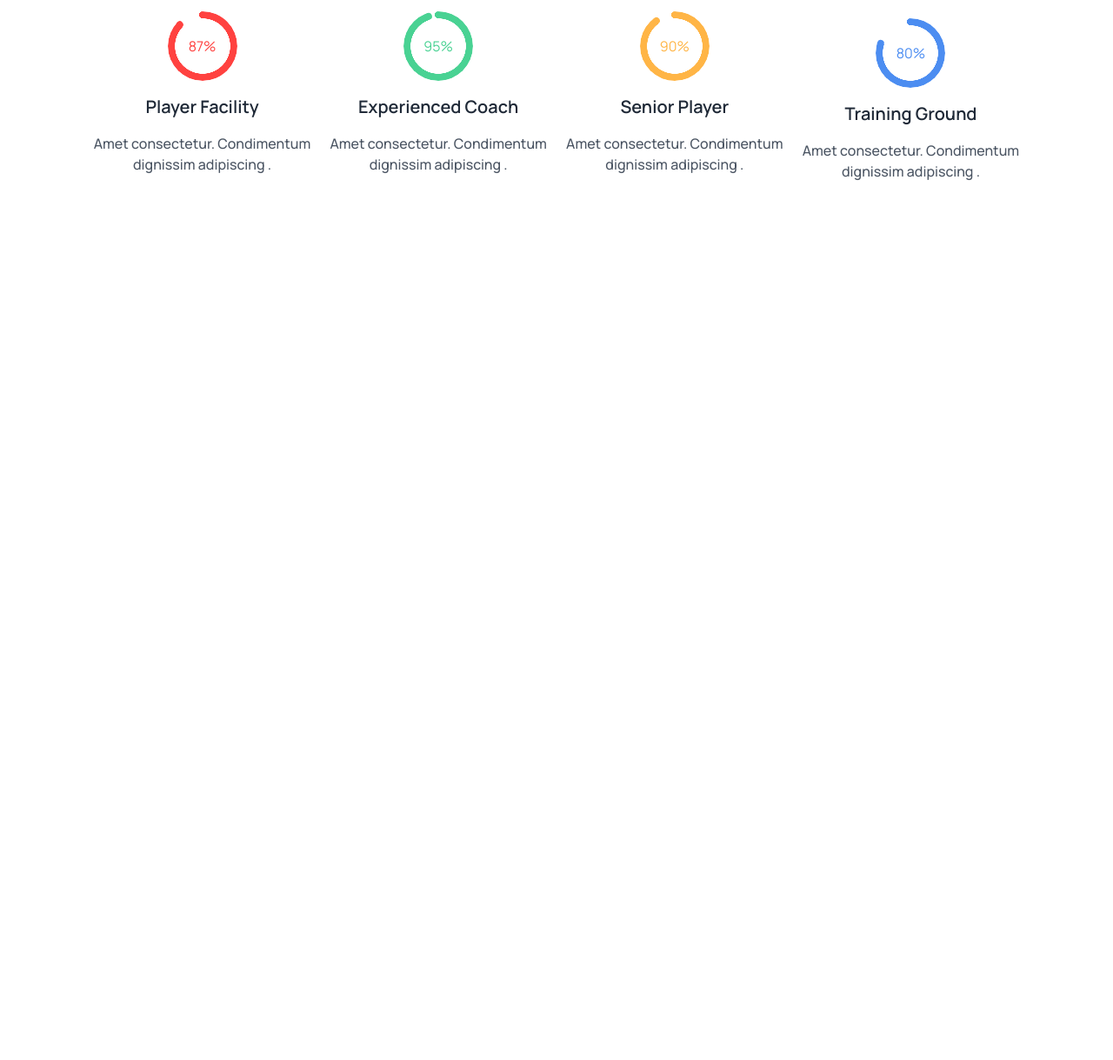
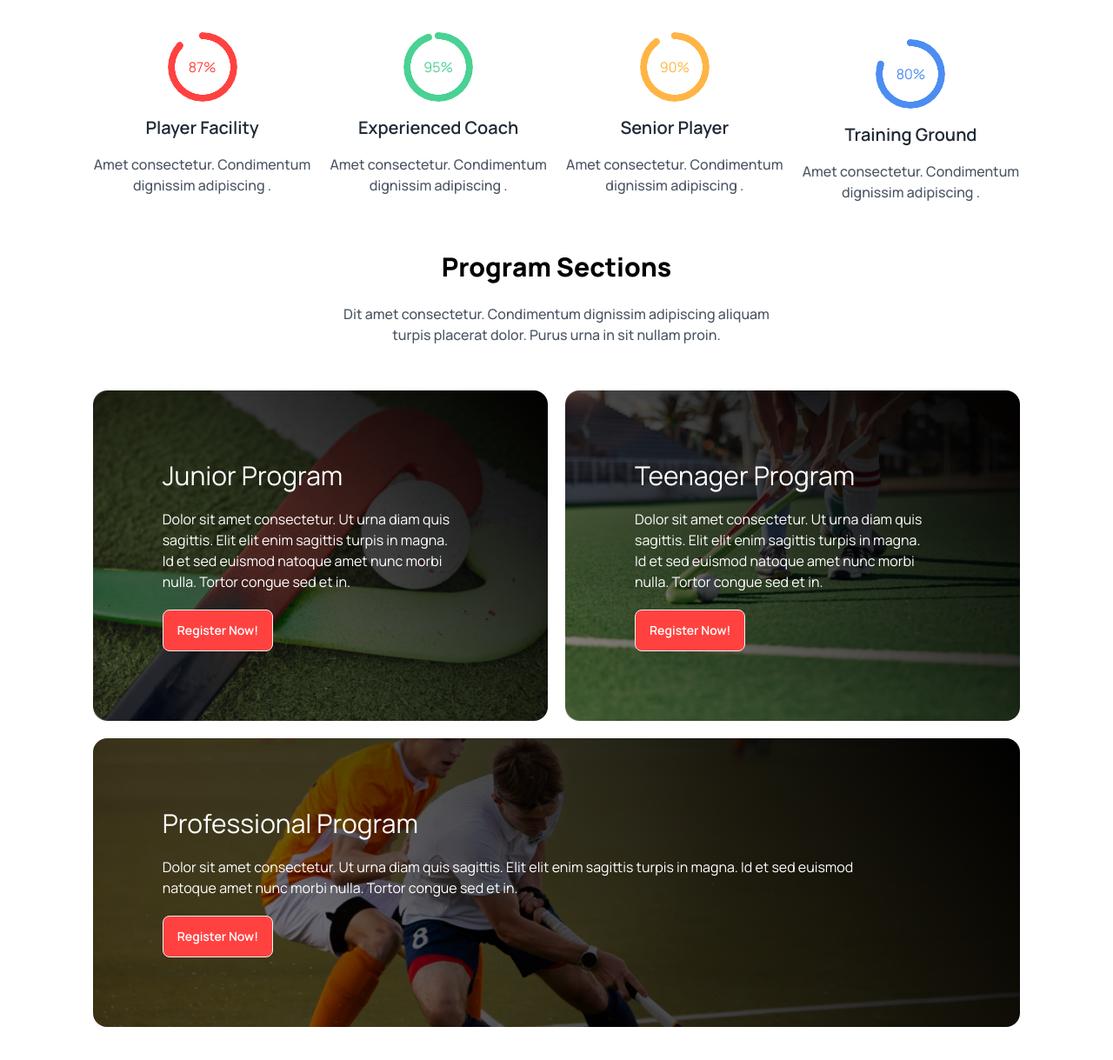
Before and after one commit to AkashAhmed007/Assignment-3, a plain HTML site: page index.html in a window 1280 px wide. Shown: the part 1141-2360 px from the top of the page at 87% size. Before the commit the page ends 1406 px from the top, so only its background shows below. Drawn offline with nearby package versions, Linux system fonts and the light colour scheme.

Commit message:
program section added

```diff
--- a/index.html
+++ b/index.html
@@ -57,7 +57,7 @@
               </div>
         </div>
 <!-- banner section -->
-        <div class="container mx-auto w-10/12 lg:relative flex-col gap-4">
+        <div class="container mx-auto w-10/12 lg:relative flex-col gap-4 mb-5">
           <div class="carousel w-full">
             <div id="slide1" class="carousel-item relative w-full">
               <img src="Images/1.png" class="w-full" />
@@ -88,7 +88,7 @@
               </div>
             </div>
           </div>
-          <div class="bg-black lg:w-[40%] md:mx-auto lg:h-32 lg:absolute lg:right-28 lg:bottom-16 p-6 rounded-2xl">
+          <div class="bg-black lg:w-[40%] md:mx-auto lg:h-32 lg:absolute lg:right-28 lg:bottom-16 p-6 rounded-2xl mt-5">
             <h1 class="text-white lg:text-xl text-base font-extrabold">Meet all the heroes from the field</h1>
             <p class="text-sm text-gray-500 lg:font-semibold mt-2">Dit amet consectetur. Condimentum dignissim adipiscing aliquam turpis placerat dolor. Purus urna in sit nullam proin.</p>
           </div>
@@ -97,10 +97,10 @@
 
     <main>
       <!-- professional hockeys club section -->
-      <section class="container mx-auto my-12">
+      <section class="container mx-auto lg:mt-16">
         <div class="text-center w-1/2 mx-auto">
           <h1 class="lg:text-3xl md:text-2xl text-medium font-bold text-black mb-3">Professional Hockeys Club</h1>
-          <p class="text-gray-600 lg:font-medium font-medium p-2">Dit amet consectetur. Condimentum dignissim adipiscing aliquam turpis placerat dolor. Purus urna in sit nullam proin.</p>
+          <p class="text-gray-600 lg:font-medium font-medium p-3">Dit amet consectetur. Condimentum dignissim adipiscing aliquam turpis placerat dolor. Purus urna in sit nullam proin.</p>
         </div>
         <div class="container mx-auto lg:my-10 md:my-5 my-4 lg:w-10/12 w-3/4 lg:flex justify-around items-center lg:gap-5 md:gap-4 gap-3">
           <div class="text-center">
@@ -125,6 +125,39 @@
           </div>
         </div>
       </section>
+      <!-- program section -->
+      <section class="container mx-auto w-10/12 my-12">
+        <div class="text-center w-1/2 mx-auto mb-10">
+          <h1 class="lg:text-3xl md:text-2xl text-medium font-bold text-black mb-3">Program Sections</h1>
+          <p class="text-gray-600 lg:font-medium font-medium p-3">Dit amet consectetur. Condimentum dignissim adipiscing aliquam turpis placerat dolor. Purus urna in sit nullam proin.</p>
+        </div>
+        <div class="grid grid-cols-2 gap-5">
+          <div class="bg-[linear-gradient(45deg,rgba(0,0,0,0.4),rgba(0,0,0,1)),url('Images/2.png')] bg-no-repeat bg-cover rounded-2xl col-span-1">
+            <div class="m-20">
+              <h1 class="text-3xl text-white mb-5">Junior Program</h1>
+              <p class="text-white mb-5 pr-8">Dolor sit amet consectetur. Ut urna diam quis sagittis. Elit elit
+                enim sagittis turpis in magna. Id et sed euismod natoque amet nunc morbi nulla. Tortor congue sed et in.</p>
+              <button class="btn text-white bg-[#FF4240]">Register Now!</button>
+            </div>
+          </div>
+          <div class="bg-[linear-gradient(45deg,rgba(0,0,0,0.4),rgba(0,0,0,1)),url('Images/3.png')] bg-no-repeat bg-cover rounded-2xl col-span-1">
+            <div class="m-20">
+              <h1 class="text-3xl text-white mb-5">Teenager Program</h1>
+              <p class="text-white mb-5 pr-8">Dolor sit amet consectetur. Ut urna diam quis sagittis. Elit elit
+                enim sagittis turpis in magna. Id et sed euismod natoque amet nunc morbi nulla. Tortor congue sed et in.</p>
+              <button class="btn text-white bg-[#FF4240]">Register Now!</button>
+            </div>
+          </div>
+          <div class="bg-[linear-gradient(45deg,rgba(0,0,0,0.4),rgba(0,0,0,1)),url('Images/4.png')] bg-no-repeat bg-cover rounded-2xl col-span-2">
+            <div class="m-20">
+              <h1 class="text-3xl text-white mb-5">Professional Program</h1>
+              <p class="text-white mb-5 pr-20">Dolor sit amet consectetur. Ut urna diam quis sagittis. Elit elit
+                enim sagittis turpis in magna. Id et sed euismod natoque amet nunc morbi nulla. Tortor congue sed et in.</p>
+              <button class="btn text-white bg-[#FF4240]">Register Now!</button>
+            </div>
+          </div>
+        </div>
+      </section>
 
     </main>
     <footer>
```
